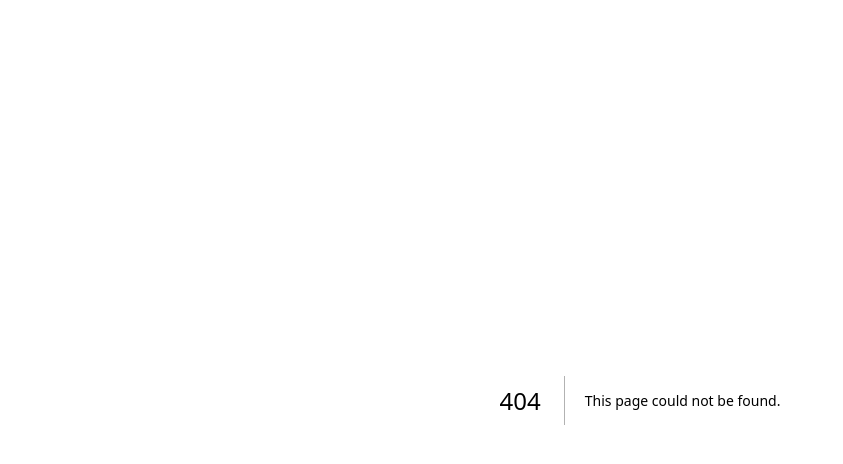
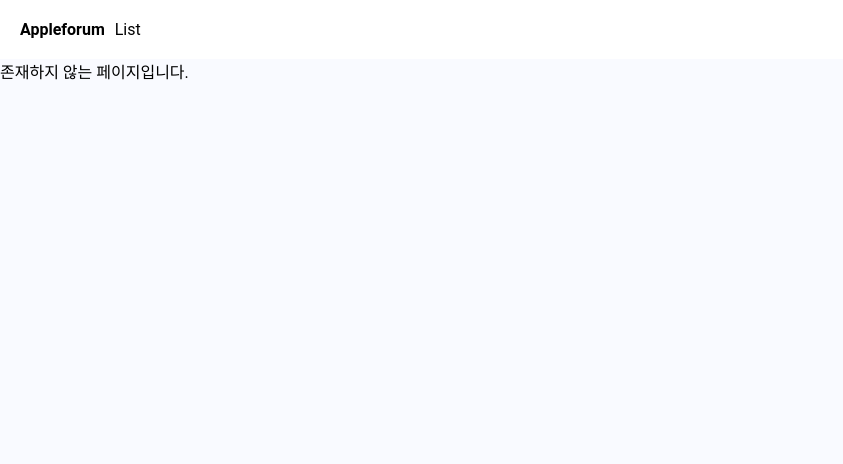
Before and after one commit to dbwhdtjr0457/coding_apple, a Next.js app in the folder Next.js/forum/: page /edit/1 in a window 1280 px wide. Before the commit this address had no page. Shown: the top 464 px of the page, without its empty margins (0-843 px from the left). Built offline with nearby package versions, Linux system fonts and the light colour scheme; no server answers; the database is empty.

Commit message:
20250124: 수정기능 만들기

```diff
--- /dev/null
+++ b/Next.js/forum/app/edit/[detail]/page.tsx
@@ -0,0 +1,35 @@
+import connectDB from "@/util/database";
+import { ObjectId } from "mongodb";
+import Link from "next/link";
+
+export default async function EditPage({
+  params,
+}: {
+  params: Promise<{ detail?: string }>;
+}) {
+  const result = await params;
+  const id = result.detail;
+
+  const client = await connectDB;
+  const db = client.db("forum");
+  let post = await db.collection("post").findOne({ _id: new ObjectId(id) });
+
+  if (!post) {
+    return <div>존재하지 않는 페이지입니다.</div>;
+  }
+
+  return (
+    <div>
+      <h4>Edit a post</h4>
+      <form action="/api/post/edit" method="POST">
+        <input type="text" name="title" defaultValue={post.title} />
+        <input type="text" name="content" defaultValue={post.content} />
+        <input type="hidden" name="id" value={post._id.toString()} />
+        <button type="submit">EDIT</button>
+      </form>
+      <Link href="/list">
+        <button>Back</button>
+      </Link>
+    </div>
+  );
+}
--- a/Next.js/forum/app/globals.css
+++ b/Next.js/forum/app/globals.css
@@ -3,6 +3,21 @@ body {
   margin: 0;
   padding: 0;
   background: rgb(249, 250, 255);
+}
+
+.navbar {
+  background: white;
+  padding: 20px;
+}
+
+.navbar a {
+  margin-right: 10px;
+  text-decoration: none;
+  color: black;
+}
+
+.logo {
+  font-weight: bold;
 }
 
 .list-bg {
@@ -11,6 +26,8 @@ body {
 }
 
 .list-item {
+  display: flex;
+  align-items: center;
   background: white;
   border-radius: 10px;
   margin-bottom: 5px;
@@ -59,3 +76,8 @@ button {
   border: none;
   border-radius: 5px;
 }
+
+.edit-button {
+  width: 60px;
+  margin-right: 10px;
+}
--- a/Next.js/forum/app/layout.tsx
+++ b/Next.js/forum/app/layout.tsx
@@ -1,6 +1,7 @@
 import type { Metadata } from "next";
 import { Geist, Geist_Mono } from "next/font/google";
 import "./globals.css";
+import Link from "next/link";
 
 const geistSans = Geist({
   variable: "--font-geist-sans",
@@ -25,6 +26,12 @@ export default function RootLayout({
   return (
     <html lang="en">
       <body className={`${geistSans.variable} ${geistMono.variable}`}>
+        <div className="navbar">
+          <Link href="/" className="logo">
+            Appleforum
+          </Link>
+          <Link href="/list">List</Link>
+        </div>
         {children}
       </body>
     </html>
--- a/Next.js/forum/app/list/ListNode.tsx
+++ b/Next.js/forum/app/list/ListNode.tsx
@@ -15,6 +15,9 @@ export default function ListNode(props: Document) {
         <h4>{props.title}</h4>
         <p>{props.content}</p>
       </Link>
+      <Link href={`/edit/${props._id}`}>
+        <button className="edit-button">수정</button>
+      </Link>
     </div>
   );
 }
--- /dev/null
+++ b/Next.js/forum/pages/api/post/edit.tsx
@@ -0,0 +1,26 @@
+import connectDB from "@/util/database";
+import { ObjectId } from "mongodb";
+
+export default async function handler(req: any, res: any) {
+  const client = await connectDB;
+  const db = client.db("forum");
+
+  if (req.method === "POST") {
+    const { title, content, id } = req.body;
+    console.log(title, content, id);
+
+    if (!title || !content) {
+      return res.status(400).json({ error: "missing title or content" });
+    }
+
+    try {
+      const postResult = await db
+        .collection("post")
+        .updateOne({ _id: new ObjectId(id) }, { $set: { title, content } });
+      console.log(postResult);
+      return res.status(200).redirect("/list");
+    } catch (error) {
+      return res.status(500).json({ error: "db error" });
+    }
+  }
+}
```
